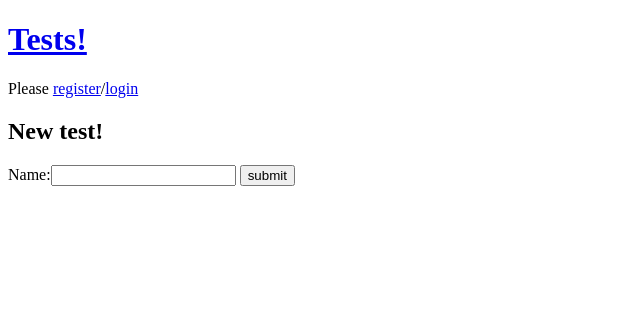
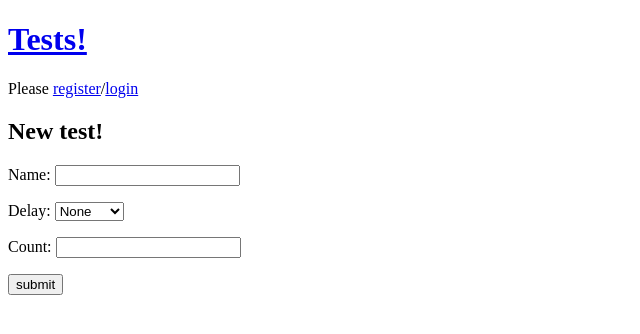
Before and after one commit to Jesyfox/pyacad_v2_tests, a Django app: page /new_test in a window 1280 px wide. Shown: the top 334 px of the page, without its empty margins (0-640 px from the left). Run offline with Django 3.2, Linux system fonts and the light colour scheme; parts of the project's set-up code (start-up, migrations or seed data) failed here and were passed over.

Commit message:
feature: test deleter working!

```diff
--- a/pyFormers/app_tests/celery.py
+++ b/pyFormers/app_tests/celery.py
@@ -17,4 +17,4 @@ app.autodiscover_tasks()
 def debug_task(self):
     print('Request: {0!r}'.format(self.request))
 
-# celery -A app_tests worker -l info
+# celery -A app_tests worker --loglevel=info
--- a/pyFormers/app_tests/forms.py
+++ b/pyFormers/app_tests/forms.py
@@ -6,6 +6,14 @@ class TestForm(forms.ModelForm):
     class Meta:
         model = Test
         fields = ['name', ]
+
+    options = (
+        ('10', 'None'),
+        ('20', 'Minutes'),
+        ('30', 'Days')
+    )
+    delay = forms.ChoiceField(label='Delay', widget=forms.Select, choices=options)
+    count = forms.CharField(label='Count', widget=forms.NumberInput, required=False)
 
 
 class QuestionForm(forms.ModelForm):
--- a/pyFormers/app_tests/templates/app_tests/new_object.html
+++ b/pyFormers/app_tests/templates/app_tests/new_object.html
@@ -5,7 +5,7 @@
         <form method="post">
             {% csrf_token %}
             <h2>New {{ name }}!</h2>
-            {{ form }}
+            {{ form.as_p }}
             <input type="submit" name="submit" value="submit">
         </form>
         {% if questions %}
--- a/pyFormers/app_tests/views.py
+++ b/pyFormers/app_tests/views.py
@@ -1,10 +1,13 @@
+from datetime import timedelta
 from django.shortcuts import render, redirect, get_object_or_404, get_list_or_404, HttpResponseRedirect
 from django.forms.models import formset_factory
 from django.contrib.contenttypes.models import ContentType
 from django.contrib.auth import logout, login, authenticate
 from django.contrib.auth.forms import UserCreationForm, AuthenticationForm
+from django.utils.timezone import now
 from .models import Question, Test, RunTest, RunTestAnswers, NotedItem
 from .forms import TestForm, QuestionForm, AnswerForm, NoteForm, Note
+from .tasks import delete_test
 
 
 def index(request):
@@ -21,6 +24,9 @@ def index(request):
 
 
 def new_object(request, new_object):
+    MINUTES = '20'
+    DAYS = '30'
+
     context = {'name': new_object}
     if request.method == 'POST':
         if new_object == 'test':
@@ -30,8 +36,19 @@ def new_object(request, new_object):
                 if request.user.is_authenticated:
                     named_test.user = request.user.username
                 else:
-                    named_test.user = 'Anonymous'
+                    named_test.user = None
                 named_test.save()
+
+                if new_test.cleaned_data['delay'] == MINUTES:
+                    minutes = int(new_test.cleaned_data['count'])
+                    time_to_exp = now() + timedelta(minutes=minutes)
+                    delete_test.apply_async((named_test.id,), eta=time_to_exp)
+
+                elif new_test.cleaned_data['delay'] == DAYS:
+                    days = int(new_test.cleaned_data['count'])
+                    time_to_exp = now() + timedelta(days=days)
+                    delete_test.apply_async((named_test.id,), eta=time_to_exp)
+
 
         elif new_object == 'question':
             new_question = QuestionForm(request.POST)
@@ -118,7 +135,7 @@ def run_test(request, test_id):
             if request.user.is_authenticated:
                 user_name = request.user.username
             else:
-                user_name = 'Anonymous'
+                user_name = None
             run_test_obj = RunTest(name=test.name, test=test, user=user_name)
             run_test_obj.save()
             for q, a in zip(questions, answer_form_set.cleaned_data):
```
Also changed, not shown: pyFormers/app_tests/tasks.py (+10 -0 lines).
